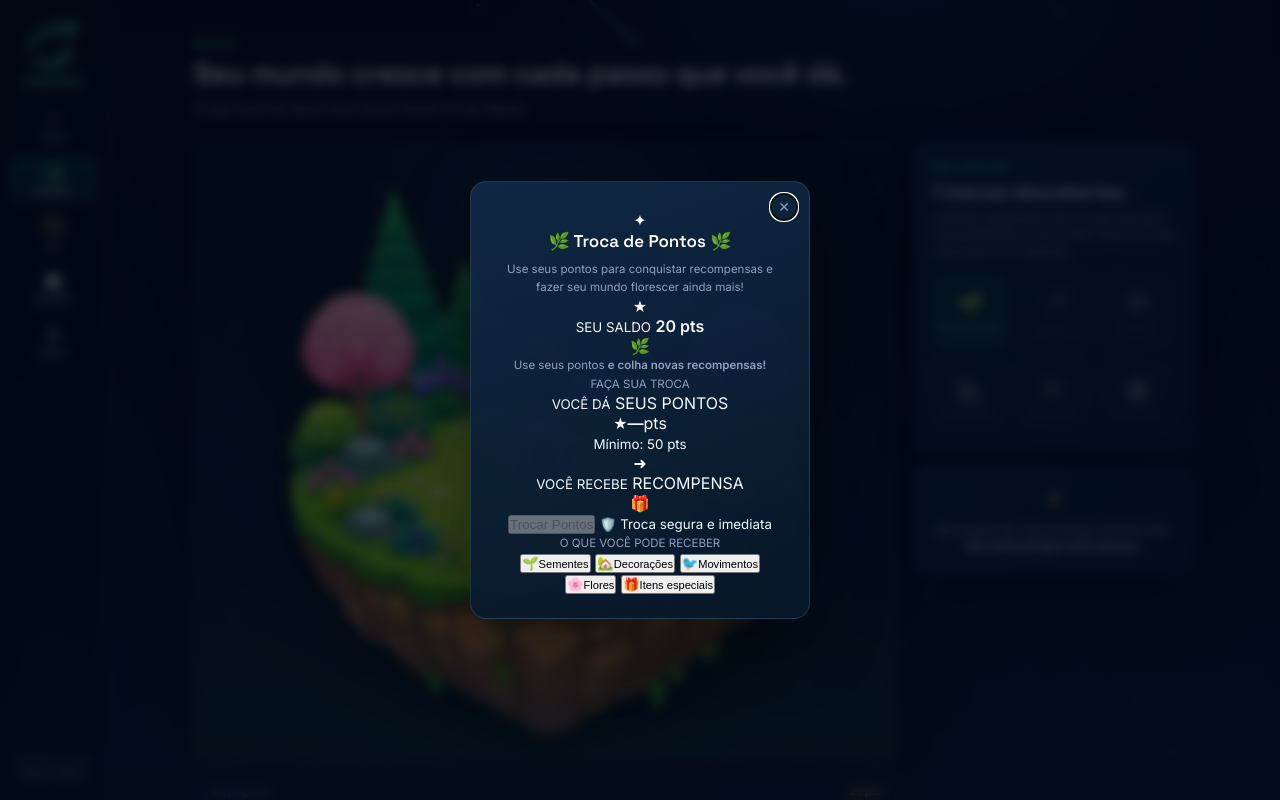
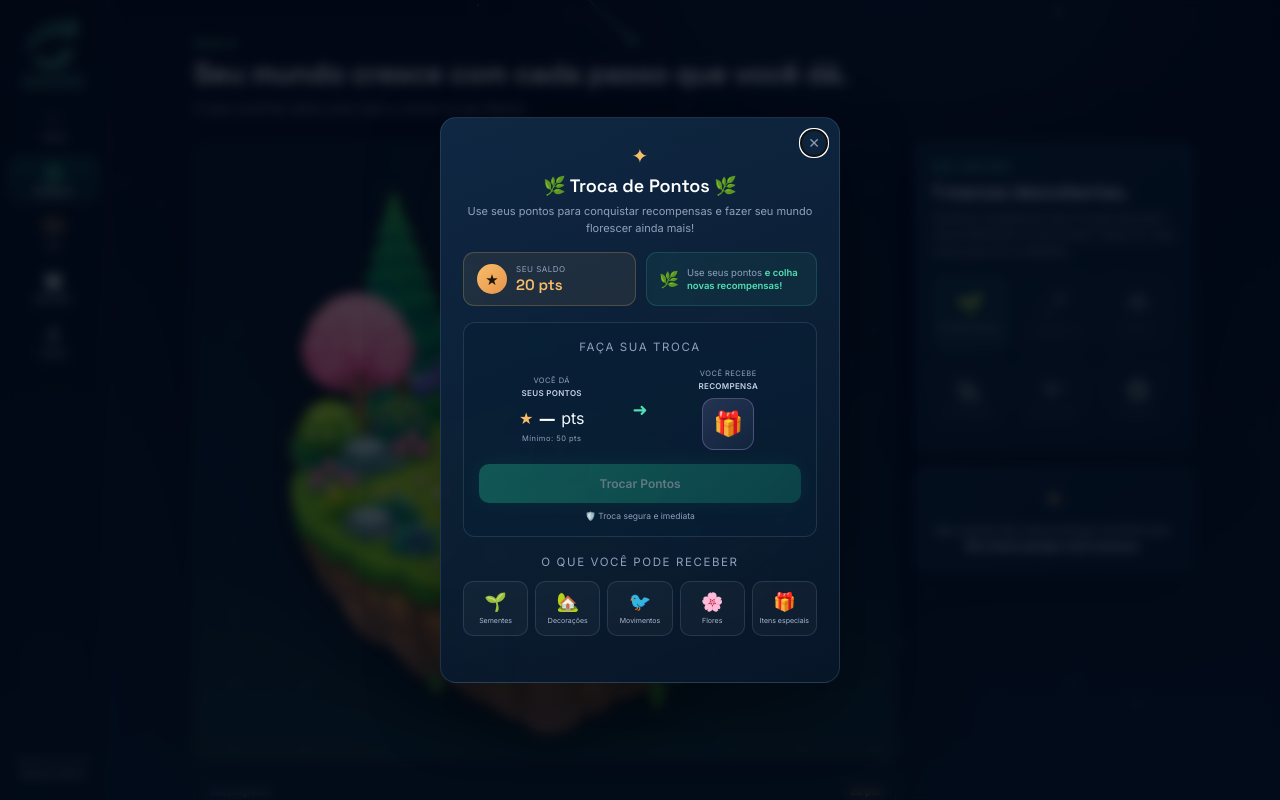
Before and after one commit to samandralves/R-STRO, a Flask app: page /world in a window 1280 px wide, after a click that opens the changed part. Run offline with Flask 3, Linux system fonts and the light colour scheme.

Commit message:
Update style.css

```diff
--- a/static/css/style.css
+++ b/static/css/style.css
@@ -177,3 +177,67 @@ body{
 .obtido-quote{border:1px solid rgba(79,224,179,.25);border-radius:12px;padding:12px 16px;display:flex;gap:10px;align-items:flex-start;text-align:left}
 .obtido-quote span{color:var(--sun);font-size:13px;margin-top:1px}
 .obtido-quote p{font-size:11.5px;line-height:1.6;color:var(--brand)}
+
+/* ---------------- WORLD: botão "Trocar Pontos" ---------------- */
+.troca-pontos-btn{
+  display:flex;align-items:center;justify-content:center;gap:8px;
+  margin-top:10px;width:100%;border:1px solid rgba(247,189,106,.32);
+  border-radius:11px;padding:12px 16px;cursor:pointer;font:600 11px "Space Grotesk",sans-serif;
+  color:#1c1408;background:linear-gradient(135deg,var(--sun),#e8944a);
+  box-shadow:0 0 22px rgba(247,189,106,.28);transition:.2s;letter-spacing:.3px
+}
+.troca-pontos-btn:hover{filter:brightness(1.08);transform:translateY(-1px);box-shadow:0 0 28px rgba(247,189,106,.4)}
+.troca-pontos-btn:focus-visible{outline:2px solid var(--sun);outline-offset:3px}
+.troca-pontos-icon{font-size:14px}
+
+body.troca-open{overflow:hidden}
+
+/* ---------------- WORLD: janela "Troca de Pontos" ---------------- */
+.troca-card{max-width:400px;text-align:left;padding:26px 22px 22px}
+.troca-header{text-align:center;margin-bottom:16px}
+.troca-star{display:block;color:var(--sun);font-size:20px;margin-bottom:6px}
+.troca-header h3{font:600 18px "Space Grotesk",sans-serif;color:#fff;margin-bottom:6px}
+.troca-header p{font-size:11px;color:var(--muted);line-height:1.5}
+
+.troca-balance-row{display:flex;gap:10px;margin-bottom:16px}
+.troca-balance{flex:1;display:flex;align-items:center;gap:9px;background:rgba(247,189,106,.08);border:1px solid rgba(247,189,106,.22);border-radius:11px;padding:11px 13px}
+.troca-balance-icon{width:30px;height:30px;border-radius:50%;background:linear-gradient(135deg,var(--sun),#e8944a);display:grid;place-items:center;color:#1c1408;font-size:15px;flex:none}
+.troca-balance small{display:block;font-size:8px;color:var(--muted);letter-spacing:.5px}
+.troca-balance strong{font:600 15px "Space Grotesk",sans-serif;color:var(--sun)}
+.troca-hint{flex:1;display:flex;align-items:center;gap:8px;background:rgba(79,224,179,.06);border:1px solid rgba(79,224,179,.16);border-radius:11px;padding:11px 12px}
+.troca-hint span{font-size:16px}
+.troca-hint p{font-size:9.5px;line-height:1.4;color:var(--muted)}
+.troca-hint strong{color:var(--brand)}
+
+.troca-exchange{background:rgba(8,31,52,.6);border:1px solid var(--border);border-radius:12px;padding:15px;margin-bottom:16px;text-align:center}
+.troca-exchange-title{font-size:9px;letter-spacing:1.6px;color:var(--muted);margin-bottom:12px}
+.troca-exchange-row{display:grid;grid-template-columns:1fr auto 1fr;align-items:center;gap:8px;margin-bottom:14px}
+.troca-give,.troca-receive{display:flex;flex-direction:column;align-items:center;gap:3px}
+.troca-give small,.troca-receive small{font-size:7.5px;color:var(--muted);letter-spacing:.5px}
+.troca-side-label{font-size:8px;color:#c5d0e6;font-weight:600;letter-spacing:.3px;margin-bottom:4px}
+.troca-amount{display:flex;align-items:center;gap:5px}
+.troca-amount-icon{color:var(--sun)}
+.troca-amount strong{font:600 20px "Space Grotesk",sans-serif;color:#fff}
+.troca-min{color:var(--muted)}
+.troca-arrow{color:var(--brand);font-size:18px}
+.troca-gift{width:52px;height:52px;border-radius:12px;background:linear-gradient(145deg,rgba(184,166,239,.16),rgba(184,166,239,.06));border:1px solid rgba(184,166,239,.3);display:grid;place-items:center;font-size:24px}
+.troca-confirm-btn{width:100%;border:0;border-radius:10px;padding:12px;font:600 12px Inter,sans-serif;color:#eafff8;background:linear-gradient(135deg,#21ad8a,#127b6b);box-shadow:0 0 20px rgba(35,188,151,.2);cursor:pointer;transition:.2s;margin-bottom:8px}
+.troca-confirm-btn:hover:not(:disabled){filter:brightness(1.1);transform:translateY(-1px)}
+.troca-confirm-btn:disabled{opacity:.4;cursor:not-allowed}
+.troca-secure{display:block;text-align:center;color:var(--muted);font-size:8.5px}
+
+.troca-rewards-title{text-align:center;font-size:9px;letter-spacing:1.6px;color:var(--muted);margin-bottom:10px}
+.troca-rewards-grid{display:grid;grid-template-columns:repeat(5,1fr);gap:7px}
+.troca-reward{display:flex;flex-direction:column;align-items:center;gap:5px;border:1px solid var(--border);border-radius:10px;background:rgba(255,255,255,.03);padding:9px 4px;cursor:pointer;transition:.2s;font-family:inherit}
+.troca-reward span{font-size:18px}
+.troca-reward small{font-size:7px;color:#a9b7cf;line-height:1.2}
+.troca-reward:hover{border-color:rgba(79,224,179,.35);transform:translateY(-2px)}
+.troca-reward:focus-visible{outline:2px solid var(--brand);outline-offset:2px}
+.troca-reward.selected{border-color:var(--brand);background:rgba(79,224,179,.1);box-shadow:0 0 14px rgba(79,224,179,.2)}
+
+.troca-feedback{text-align:center;font-size:10px;color:var(--brand);min-height:14px;margin-top:10px}
+
+@media(max-width:520px){
+  .troca-rewards-grid{grid-template-columns:repeat(3,1fr)}
+  .troca-card{padding:22px 16px 18px}
+}
```
